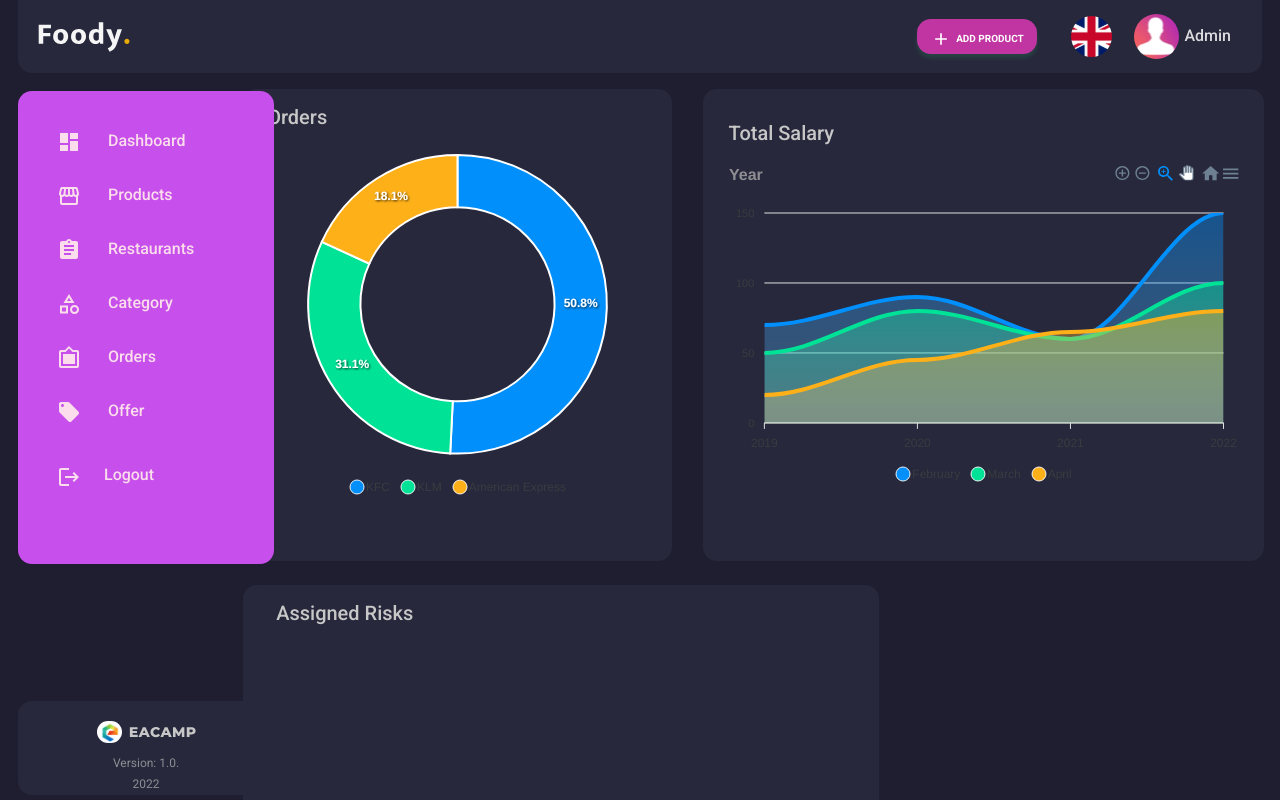
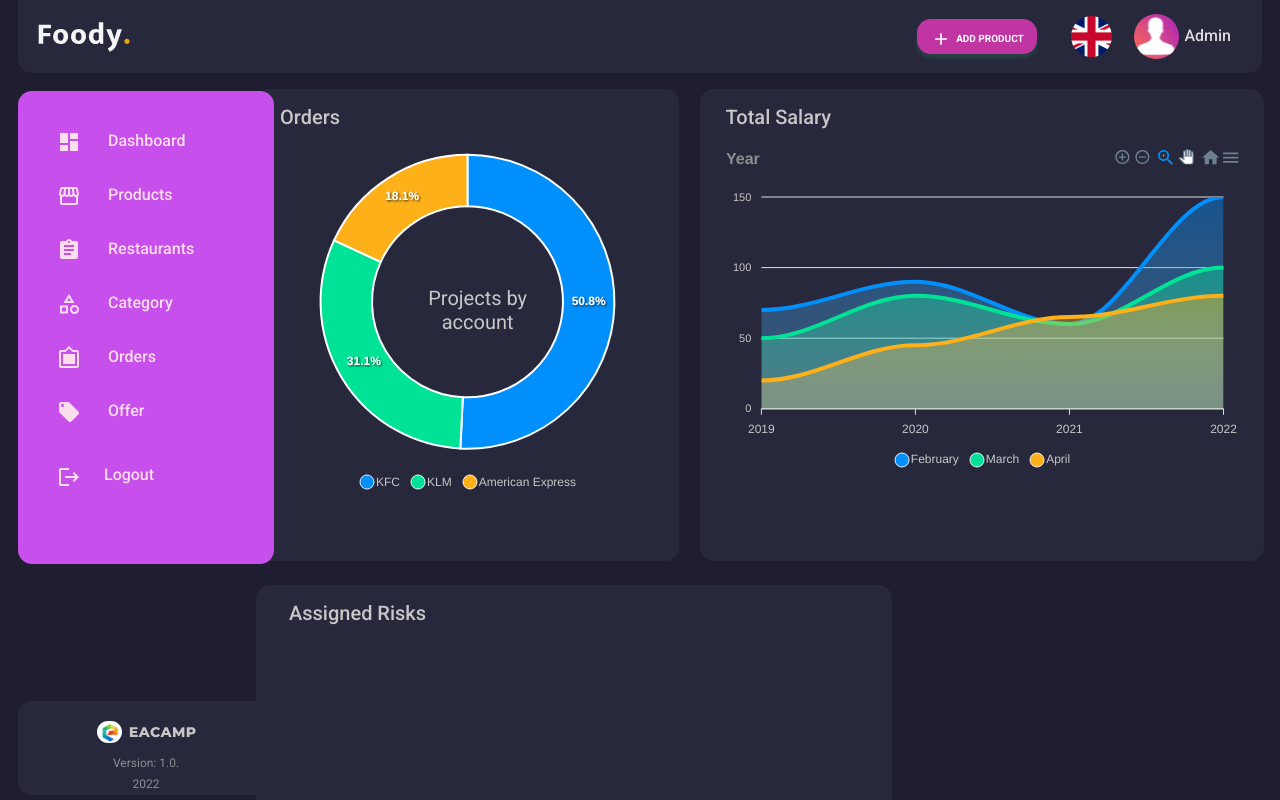
Before and after one commit to QurbanovaLamiya/Foody_Admin_React, a React (Create React App) app: page /panel/dashboard in a window 1280 px wide. Shown: the top 800 px of the page. Built offline with nearby package versions, Linux system fonts and the light colour scheme; sample sign-in values are in the browser's storage.

Commit message:
done apexcharts

```diff
--- a/src/features/Dashboard/Charts/Area.js
+++ b/src/features/Dashboard/Charts/Area.js
@@ -70,6 +70,7 @@ const Area = () => {
   const options = {
     chart: {
       type: "area",
+      foreColor: "#c7c7c7",
     },
     dataLabels: {
       enabled: false,
--- a/src/features/Dashboard/Charts/Donut.js
+++ b/src/features/Dashboard/Charts/Donut.js
@@ -9,27 +9,18 @@ const Donut = () => {
     legend: {
       position: "bottom",
     },
-    title: {
-      formatter: () => "title",
-      style: {
-        align: "center",
-        fontSize: "16px",
-        fontWeight: "bold",
-        fontFamily: "Roboto",
-        color: "#C7C7C7",
-      },
+    chart: {
+      foreColor: "#c7c7c7",
     },
   };
 
   return (
-    <div>
     <Chart
       style={{ cursor: "pointer" }}
       type="donut"
       series={series}
       options={options}
     />
-    </div>
   );
 };
 
--- a/src/features/Dashboard/Dashboard.module.css
+++ b/src/features/Dashboard/Dashboard.module.css
@@ -1,5 +1,5 @@
 .Container {
-  margin: 16px 16px 20px 19%;
+  margin: 16px 16px 20px 20%;
   display: flex;
   flex-wrap: wrap;
   justify-content: space-between;
--- a/src/features/Dashboard/Orders/Orders.module.css
+++ b/src/features/Dashboard/Orders/Orders.module.css
@@ -14,3 +14,19 @@
   color: #c7c7c7;
   margin: 16px 24px;
 }
+
+.Donut {
+  position: relative;
+}
+
+.DonutText {
+  position: absolute;
+  top: 40%;
+  left: 37%;
+  width: 130px;
+  text-align: center;
+  font-family: "Roboto";
+  font-weight: 400;
+  font-size: 20px;
+  line-height: 24px;
+}
--- a/src/features/Dashboard/Orders/index.js
+++ b/src/features/Dashboard/Orders/index.js
@@ -5,7 +5,10 @@ const Orders = () => {
   return (
     <div className={OrdersStyle.Container}>
       <h1 className={OrdersStyle.Title}>Orders</h1>
-      <Donut/>
+      <div className={OrdersStyle.Donut}>
+        <p className={OrdersStyle.DonutText}>Projects by account</p>
+        <Donut />
+      </div>
     </div>
   );
 };
--- a/src/features/Dashboard/TotalSalary/TotalSalary.module.css
+++ b/src/features/Dashboard/TotalSalary/TotalSalary.module.css
@@ -1,7 +1,7 @@
 .Container {
   margin-bottom: 24px;
   padding: 16px;
-  width: 55%;
+  width: 56%;
   height: 472px;
   background: #27283c;
   border-radius: 14px;
@@ -13,5 +13,5 @@
   font-size: 20px;
   line-height: 24px;
   color: #c7c7c7;
-  margin: 16px 48px 16px 10px;
+  margin: 0 0 16px 10px;
 }
--- a/src/features/Dashboard/TotalSalary/index.js
+++ b/src/features/Dashboard/TotalSalary/index.js
@@ -1,11 +1,11 @@
 import TotalSalaryStyle from "./TotalSalary.module.css";
-import Area from "../Charts/Area"
+import Area from "../Charts/Area";
 
 const TotalSalary = () => {
   return (
     <div className={TotalSalaryStyle.Container}>
       <h1 className={TotalSalaryStyle.Title}>Total Salary</h1>
-      <Area/>
+      <Area />
     </div>
   );
 };
```
Lines whose indentation alone changed are shown as unchanged.
